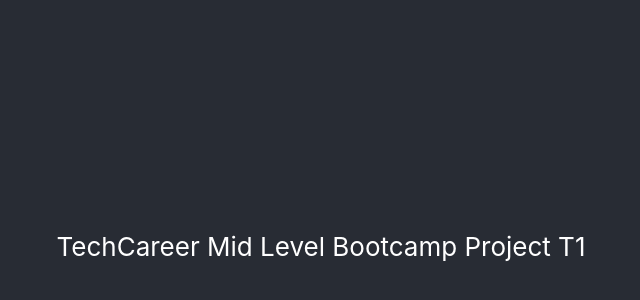
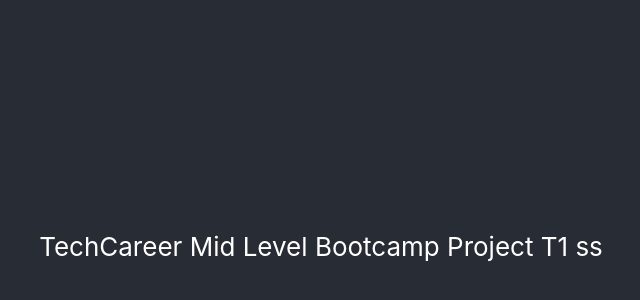
Before and after one commit to beyazite/techcareer-bootcamp-project, a React (Create React App) app: page / in a window 1280 px wide. Shown: the part 154-454 px from the top of the page, without its empty margins (319-959 px from the left). Built offline with nearby package versions, Linux system fonts and the light colour scheme.

Commit message:
Update App.js

```diff
--- a/src/App.js
+++ b/src/App.js
@@ -1,14 +1,10 @@
-import './App.css';
+import "./App.css";
 
 function App() {
   return (
     <div className="App">
       <header className="App-header">
-
-        <p>
-          TechCareer Mid Level Bootcamp Project T1
-        </p>
-
+        <p>TechCareer Mid Level Bootcamp Project T1 ss</p>
       </header>
     </div>
   );
```
